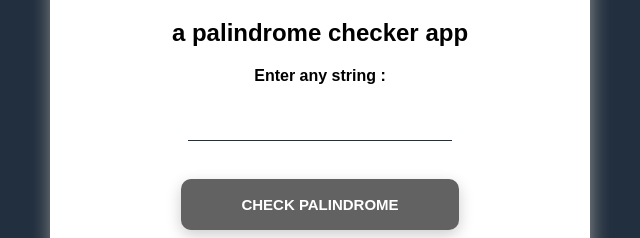
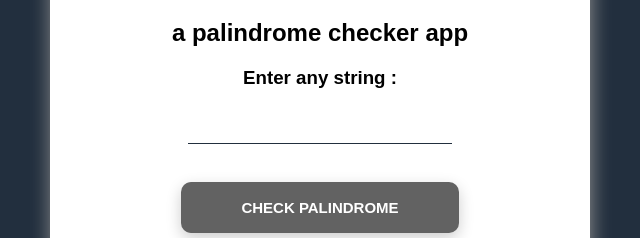
Before and after one commit to Faisal-kalwar/PALINDROME-CHECKER-APP, a plain HTML site: page index.html in a window 1280 px wide. Shown: the part 261-499 px from the top of the page, 320-960 px from the left. Drawn offline with Linux system fonts and the light colour scheme.

Commit message:
Font size increase and one if statement added for empty input

```diff
--- a/app.js
+++ b/app.js
@@ -7,8 +7,7 @@ a = a.toLowerCase();
 var b = "";
 for (i = a.length-1; i >= 0; i--)
 {
-b = b + a[i]
-b = b.toLowerCase();
+b = b + a[i];
 }
 if (a == ''){
     alert("Please enter the string");
--- a/index.html
+++ b/index.html
@@ -11,7 +11,7 @@
     <div class="palin">
             <h1> FlipWordChecker </h1>
             <h2>a palindrome checker app</h2>
-            <label><strong> Enter any string :</strong></label> </br>
+            <h3>Enter any string :</h3>
             <input type = "text" id = "pa"> <br> <br>
             <button onclick = "palindrome()" id="check"><span> Check Palindrome</span></button> </b> <br>
             <div id = "pa2"></div>
--- a/style.css
+++ b/style.css
@@ -28,7 +28,7 @@ input{
     background: none;
     border-bottom: 1px solid #222f3e ;
     width: 260px;
-    margin-top: 30px;
+    margin-top: 10px;
 }
 button{
     border: none;
```
